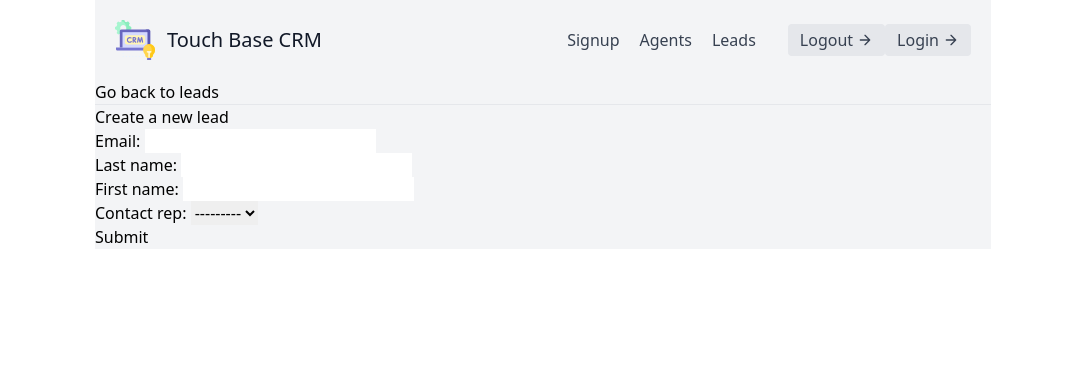
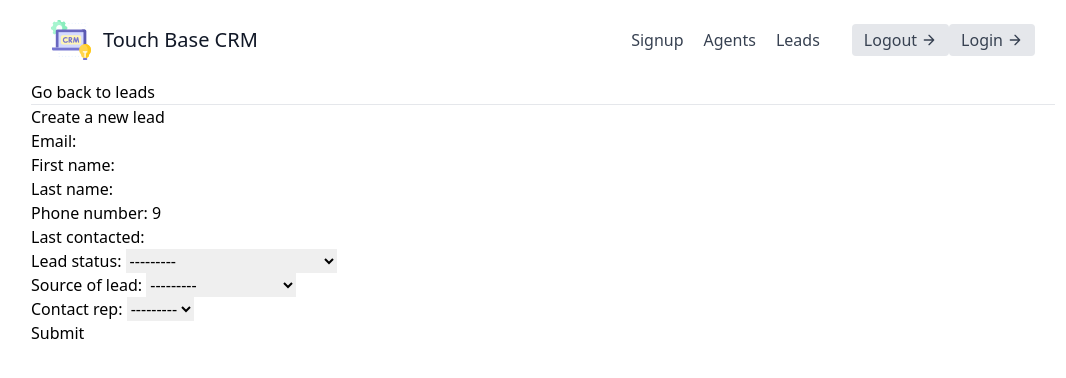
Before and after one commit to mekeltensley/touchbase-crm, a Django app: page /leads/create/ in a window 1280 px wide. Shown: the top 378 px of the page, without its empty margins (97-1163 px from the left). Run offline with Django 4.2, Linux system fonts and the light colour scheme; data that the repository does not hold is empty.

Commit message:
Fix layout and add new categories to form file

```diff
--- a/leads/forms.py
+++ b/leads/forms.py
@@ -1,16 +1,21 @@
 # Has all forms in one file
 from django import forms
-from .models import Lead
+from .models import LEAD_STATUS, SOURCE_CHOICES, Lead
+
 
 class LeadModelForm(forms.ModelForm):
     class Meta:
         model = Lead
-        fields = {
-            "email",
-            "first_name",
-            "last_name",
-            "contact_rep",
-        }
+        fields = [
+            'email',
+            'first_name',
+            'last_name',
+            'phone_number',
+            'last_contacted',
+            'lead_status',
+            'source_of_lead',
+            'contact_rep',
+        ]
 
 
 class LeadForm(forms.Form):
@@ -18,3 +23,6 @@ class LeadForm(forms.Form):
     first_name = forms.CharField()
     last_name = forms.CharField()
     phone_number = forms.CharField(max_length=10)
+    last_contacted = forms.CharField()
+    lead_status = forms.Select(choices=LEAD_STATUS)
+    source_of_lead = forms.Select(choices=SOURCE_CHOICES)
--- a/leads/models.py
+++ b/leads/models.py
@@ -16,7 +16,6 @@ LEAD_STATUS = {
     ('ATTEMPTED TO CONTACT', 'ATTEMPTED TO CONTACT'),
     ('CONNECTED', 'CONNECTED'),
     ('BAD TIMING', 'BAD TIMING '),
-
 }
 
 SOURCE_CHOICES = {
@@ -24,7 +23,6 @@ SOURCE_CHOICES = {
     ('GOOGLE SEARCH', 'GOOGLE SEARCH'),
     ('TWITTER', 'TWITTER'),
     ('REFERRAL', 'REFERRAL'),
-
 }
 
 
@@ -42,10 +40,8 @@ class Lead(models.Model):
     last_name = models.CharField(max_length=20)
     phone_number = models.IntegerField(default=9)
     last_contacted = models.DateTimeField(blank=True, null=True)
-    lead_status = models.CharField(LEAD_STATUS, max_length=100, blank=True)
-    source_of_lead = models.CharField(
-        SOURCE_CHOICES, max_length=100, blank=True)
-
+    lead_status = models.CharField(choices=LEAD_STATUS, blank=True, max_length=100)
+    source_of_lead = models.CharField(choices=SOURCE_CHOICES, max_length=100, blank=True)
     profile_picture = models.ImageField(blank=True, null=True)
     special_files = models.FileField(blank=True)
 
--- a/leads/templates/base.html
+++ b/leads/templates/base.html
@@ -9,7 +9,7 @@
 </head>
 
 <body>
-    <div class="max-w-4xl mx-auto bg-gray-100">
+    <div class="max-w-5xl mx-auto bg-transparent">
         {% include "navbar.html" %}
         {% block content %}
         {% endblock content %}
--- a/leads/templates/leads/lead_update.html
+++ b/leads/templates/leads/lead_update.html
@@ -22,6 +22,7 @@
             </div>
             <form method="post" enctype="multipart/form-data">
                 {% csrf_token %}
+                {{ form.as_p }}
 
                 <button type="submit" class="w-full text-white bg-blue-500 hover:bg-blue-600 px-3 py-2 rounded-md">Submit</button>
             </form>
--- a/leads/urls.py
+++ b/leads/urls.py
@@ -2,8 +2,8 @@ from django.urls import path
 
 # import view pages
 from .views import (
-        LeadCreateView, lead_delete, lead_update,
-        LeadListView, LeadDetailView
+        lead_delete, lead_update, lead_list, lead_create, lead_detail,
+        LeadCreateView, LeadUpdateView, LeadListView, LeadDetailView, LeadDeleteView
 )
 
 app_name = "leads"
@@ -11,7 +11,7 @@ app_name = "leads"
 urlpatterns = [
     path('', LeadListView.as_view(), name="lead-list"),
     path('<int:pk>/', LeadDetailView.as_view(), name="lead-detail"),
-    path('<int:pk>/update/', lead_update, name="lead-update"),
-    path('<int:pk>/delete/', lead_delete, name="lead-delete"),
+    path('<int:pk>/update/', LeadUpdateView.as_view(), name="lead-update"),
+    path('<int:pk>/delete/', LeadDeleteView.as_view(), name="lead-delete"),
     path('create/', LeadCreateView.as_view(), name="lead-create")
 ]
--- a/leads/views.py
+++ b/leads/views.py
@@ -1,30 +1,27 @@
+from typing_extensions import ParamSpecKwargs
 from django.shortcuts import render, redirect, reverse
 from django.http import HttpResponse
-from django.views.generic import TemplateView, CreateView, ListView
-from django.views.generic.detail import DetailView
+from django.views import generic
 from .models import Lead, Contact_Rep
 from .forms import LeadForm, LeadModelForm
 
 
 
 # Landing Page View
-class LandingPageView(TemplateView):
+class LandingPageView(generic.TemplateView):
     template_name = "landing.html"
 
-
-# displays each lead by primary key
 def landing_page(request):
     return render(request, "landing.html")
 
 # Lead List View
 
-class LeadListView(ListView):
+class LeadListView(generic.ListView):
     template_name = "leads/lead_list.html"
     queryset = Lead.objects.all()
     context_object_name = "leads"
 
 
-# renders list of leads
 def lead_list(request):
     # Returns a query set from the database
     # leads is  list of objects
@@ -32,9 +29,11 @@ def lead_list(request):
     context = {"leads": leads}
     return render(request, "leads/lead_list.html", context)
 
-class LeadDetailView(DetailView):
-    template_name = "leads/lead_list.html"
-    query_set = Lead.objects.all()
+#
+
+class LeadDetailView(generic.DetailView):
+    template_name = "leads/lead_detail.html"
+    queryset = Lead.objects.all()
     context_object_name = "lead"
 
 
@@ -44,7 +43,9 @@ def lead_detail(request, pk):
 
     return render(request, "leads/lead_detail.html", context)
 
-class LeadCreateView(CreateView):
+#
+
+class LeadCreateView(generic.CreateView):
     template_name = "leads/lead_create.html"
     form_class = LeadModelForm
 
@@ -65,6 +66,16 @@ def lead_create(request):
     }
     return render(request, "leads/lead_create.html", context)
 
+#
+
+class LeadUpdateView(generic.UpdateView):
+    template_name = "leads/lead_update.html"
+    queryset = Lead.objects.all()
+    form_class = LeadModelForm
+
+    def get_success_url(self):
+         return reverse("leads:lead-list")
+
 def lead_update(request, pk):
     lead = Lead.objects.get(id=pk)
     form = LeadModelForm(instance=lead)
@@ -80,6 +91,15 @@ def lead_update(request, pk):
 
     return render(request, "leads/lead_update.html", context)
 
+#
+
+class LeadDeleteView(generic.DeleteView):
+    template_name = "leads/lead_delete.html"
+    queryset = Lead.objects.all()
+
+    def get_success_url(self):
+         return reverse("leads:lead-list")
+
 def lead_delete(request, pk):
     lead = Lead.objects.get(id=pk)
     lead.delete()
```
Also changed, not shown: leads/templates/leads/lead_delete.html (added, +11 -0 lines), leads/templates/leads/lead_detail.html (+10 -2 lines), leads/templates/leads/lead_list.html (+11 -11 lines), leads/migrations/0002_alter_lead_lead_status_alter_lead_source_of_lead.py (added).
